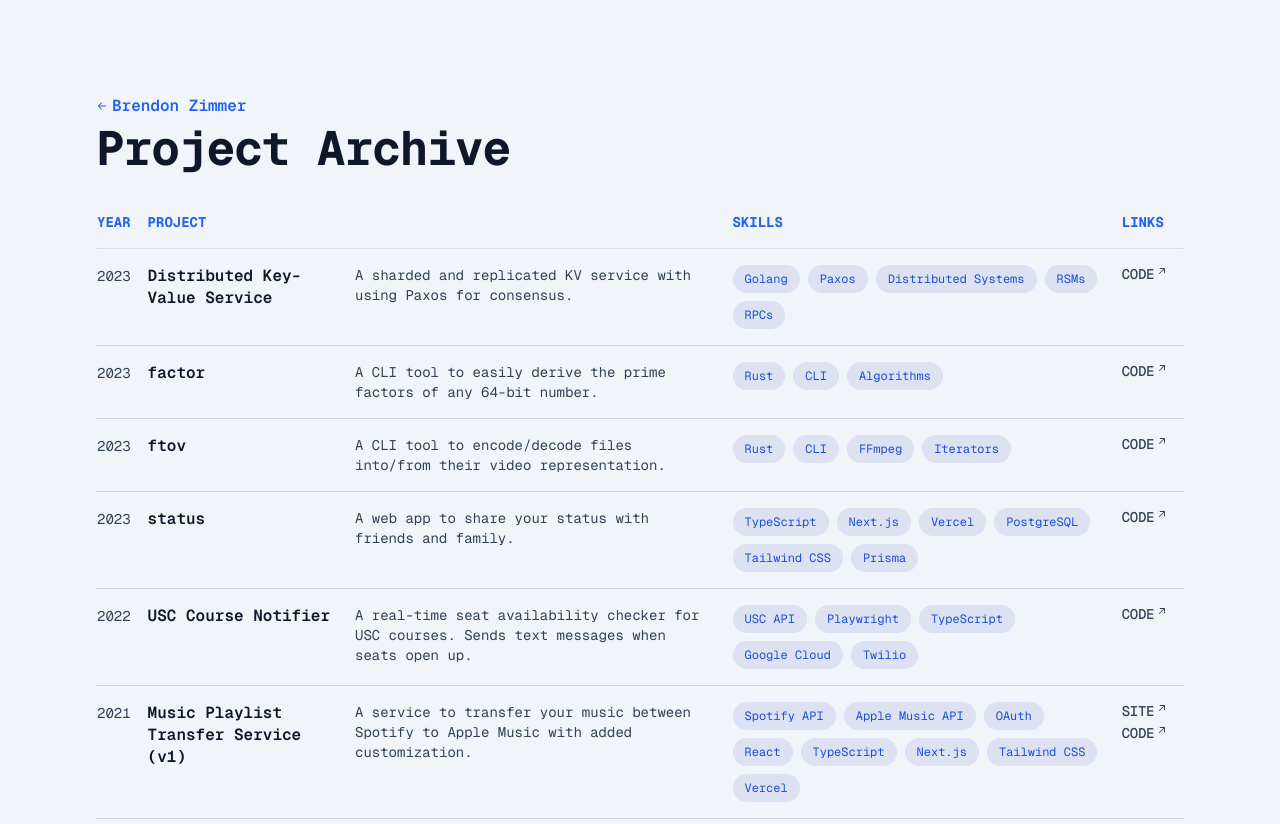
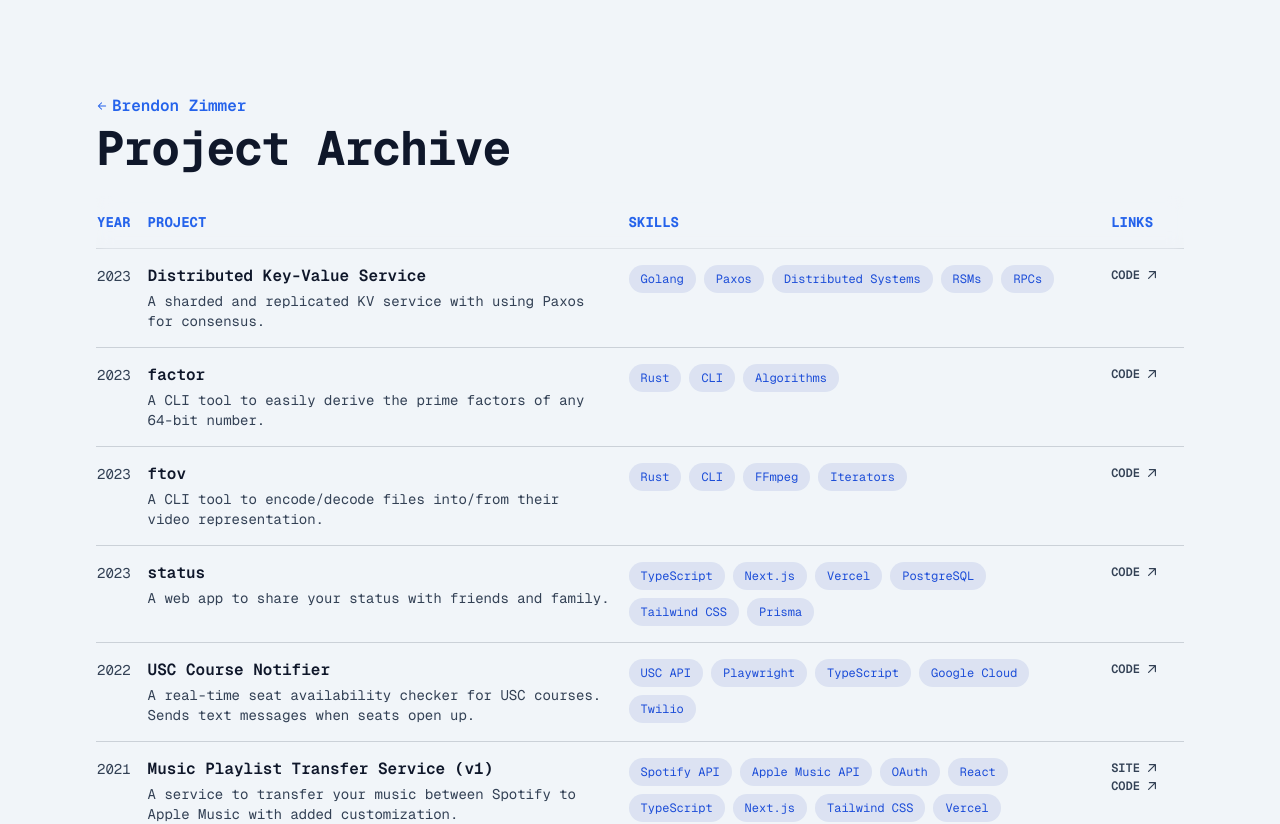
Before and after one commit to brendonzimmer/site, a Next.js app: page /projects in a window 1280 px wide. Shown: the top 824 px of the page. Built offline with nearby package versions, Linux system fonts and the light colour scheme.

Commit message:
improve accessibility

```diff
--- a/src/app/page.tsx
+++ b/src/app/page.tsx
@@ -41,7 +41,7 @@ const Me = () => (
 
 const About = () => (
   <section>
-    <Divider text="About" className="py-4" sticky />
+    <Divider as="h2" text="About" className="py-4" sticky />
     <div className="flex flex-col gap-4 pt-4">
       <p>
         I&apos;m a software engineer in Los Angeles. I&apos;m currently working
@@ -55,7 +55,7 @@ const About = () => (
 
 const Experiences = () => (
   <section>
-    <Divider text="Experience" className="py-4" sticky />
+    <Divider as="h2" text="Experience" className="py-4" sticky />
     <div className="flex flex-col gap-8 pt-4 lg:gap-12">
       <ol className="flex flex-col gap-8 lg:gap-12">
         {experiences.map((experience) => (
@@ -78,7 +78,7 @@ const Experiences = () => (
 
 const Projects = () => (
   <section>
-    <Divider text="Projects" className="py-4" sticky />
+    <Divider as="h2" text="Projects" className="py-4" sticky />
     <div className="flex flex-col gap-8 pt-4 lg:gap-12">
       <ol className="flex flex-col gap-8 lg:gap-12">
         {projects
--- a/src/app/projects/page.tsx
+++ b/src/app/projects/page.tsx
@@ -1,5 +1,5 @@
+import { Links, Tags } from "@/components/item";
 import { BlockLink } from "@/components/link";
-import { Tags } from "@/components/item";
 import { projects } from "@/data";
 
 export default function Projects() {
@@ -21,63 +21,52 @@ export default function Projects() {
       <table className="mt-4 text-left">
         <thead className="sticky top-0 z-10 border-b border-auto/20 bg-auto--/75 px-6 py-5 backdrop-blur">
           <tr className="text-sm font-semibold uppercase text-clr *:py-4">
-            <th className="xs:hidden sm:table-cell">Year</th>
+            <th>Year</th>
             <th>Project</th>
-            <th className="xs:table-cell hidden"></th>
             <th className="hidden sm:table-cell">Skills</th>
-            <th>Links</th>
+            <th className="hidden sm:table-cell">Links</th>
           </tr>
         </thead>
         <tbody>
           {Array.from(projects)
             .sort((a, b) => b.year - a.year)
-            .map((p) => (
+            .map((p) => {
+              const links = [
+                ...(p.blogID
+                  ? [{ name: "Blog", url: `/blog/${p.blogID}` }]
+                  : []),
+                ...(p.links ?? []),
+              ];
+              return (
                 <tr
                   key={p.title}
                   className="border-b border-auto/20 text-sm *:py-4 *:pr-4 *:align-top last:border-none"
                 >
-                <td className="xs:hidden translate-y-px sm:table-cell">
-                  {p.year}
+                  <td className="translate-y-px">{p.year}</td>
+                  <td className="flex flex-col gap-1">
+                    <h2 className="text-base font-semibold leading-snug text-auto+">
+                      {p.title}
+                    </h2>
+                    <p className="text-pretty">{p.description}</p>
+                    <div className="sm:hidden">
+                      <Links links={links} title={p.title} />
+                    </div>
                   </td>
-                <td className="text-base font-semibold leading-snug text-auto+">
-                  {p.title}
-                  {p.blogID && (
-                    <BlockLink
-                      text="Blog"
-                      href={`/blog/${p.blogID}`}
-                      underline={false}
-                      icon="right"
-                      className="xs:block hidden pt-2 text-xs font-medium uppercase text-clr"
-                    />
-                  )}
-                </td>
-                <td className="xs:table-cell hidden">{p.description}</td>
                   <td className="hidden sm:table-cell">
                     {p.skills && <Tags tags={p.skills} />}
                   </td>
-                <td>
-                  {p.blogID && (
-                    <BlockLink
-                      text="Blog"
-                      href={`/blog/${p.blogID}`}
-                      underline={false}
-                      className="xs:hidden block whitespace-nowrap font-medium uppercase leading-tight tracking-tight text-auto hover:text-clr focus-visible:text-clr"
+                  <td className="hidden sm:table-cell">
+                    <Links
+                      links={links}
+                      title={p.title}
+                      forceColumn
+                      icon="arrow-out"
+                      className="text-auto"
                     />
-                  )}
-                  {p.links?.map(({ name, url }) => (
-                    <BlockLink
-                      text={name}
-                      target="_blank"
-                      key={name}
-                      href={url}
-                      underline={false}
-                      ariaLabel={`${name} link for ${p.title}`}
-                      className="group/link flex w-fit items-center font-medium uppercase leading-tight tracking-tight text-auto hover:text-clr focus-visible:text-clr"
-                    />
-                  ))}
                   </td>
                 </tr>
-            ))}
+              );
+            })}
         </tbody>
       </table>
     </div>
--- a/src/components/divider.tsx
+++ b/src/components/divider.tsx
@@ -2,15 +2,18 @@ import { cn } from "@/utils";
 
 export function Divider({
   text,
+  as,
   className,
   pt,
   sticky,
 }: {
   text: string;
+  as: "h1" | "h2" | "h3" | "h4" | "h5" | "h6" | "p";
   pt?: `${string}-${number}`;
   className?: string;
   sticky?: boolean;
 }) {
+  const As = as;
   return (
     <div
       className={cn(
@@ -21,9 +24,9 @@ export function Divider({
       )}
     >
       <div className="w-full grow border-[0.5px] border-auto" />
-      <span className="shrink px-4 text-sm font-semibold uppercase text-clr">
+      <As className="shrink px-4 text-sm font-semibold uppercase text-clr">
         {text}
-      </span>
+      </As>
       <div className="w-full grow border-[0.5px] border-auto" />
     </div>
   );
--- a/src/components/item.tsx
+++ b/src/components/item.tsx
@@ -106,12 +106,12 @@ export function Project({
 }: Project) {
   links = [
     ...(blogID ? [{ name: "Blog", url: `/blog/${blogID}` }] : []),
-    ...(links?.length ? links : []),
+    ...(links ?? []),
   ];
 
   return (
     <Item
-      side={links?.length ? <Links items={links} title={title} /> : <div />}
+      side={links?.length ? <Links links={links} title={title} /> : <div />}
       title={<h3 className="font-medium leading-tight text-auto+">{title}</h3>}
       desc={description}
       tags={skills}
@@ -120,32 +120,42 @@ export function Project({
 }
 
 export function Links({
-  items,
+  links,
   title,
+  icon = "link",
   forceColumn = false,
   className,
 }: {
-  items: NonNullable<Project["links"]>;
+  links: NonNullable<Project["links"]>;
   title: string;
   forceColumn?: boolean;
+  icon?: "link" | "arrow-out";
   className?: string;
 }) {
   return (
     <div
       className={cn(
-        "flex gap-2 pb-1 text-xs font-semibold uppercase lg:mt-0.5 lg:flex-col lg:gap-0.5 lg:pb-0 lg:pr-2",
+        "flex gap-2.5 pb-1 text-xs font-semibold uppercase lg:mt-0.5 lg:flex-col lg:gap-0.5 lg:pb-0 lg:pr-2",
         forceColumn && "flex-col",
       )}
     >
-      {items.map(({ name, url }) => (
+      {links.map(({ name, url }) => (
         <InlineLink
           key={name}
+          target={name === "Blog" ? "_self" : "_blank"}
           href={url}
-          className={cn("flex items-center gap-1 text-clr", className)}
+          className={cn(
+            "flex items-center gap-1 text-clr",
+            icon === "arrow-out" && "group/link",
+            className,
+          )}
           ariaLabel={`${name} link for ${title}`}
         >
-          <LinkIcon className="size-4" />
+          {icon === "link" && <LinkIcon />}
           {name}
+          {icon === "arrow-out" && (
+            <ArrowOutIcon className="inline-block transition-transform group-hover/link:-translate-y-0.5 group-hover/link:translate-x-0.5 group-focus-visible/link:-translate-y-0.5 group-focus-visible/link:translate-x-0.5 motion-reduce:transition-none" />
+          )}
         </InlineLink>
       ))}
     </div>
--- a/src/components/link.tsx
+++ b/src/components/link.tsx
@@ -4,19 +4,21 @@ import Link from "next/link";
 
 export function InlineLink({
   href,
+  target,
+  ariaLabel,
+  className,
   children,
-  className,
-  ariaLabel,
 }: {
   href: string;
+  target?: React.HTMLAttributeAnchorTarget;
+  ariaLabel?: string;
+  className?: string;
   children: React.ReactNode;
-  className?: string;
-  ariaLabel?: string;
 }) {
   return (
     <Link
       href={href}
-      target="_blank"
+      target={target ?? "_blank"}
       className={cn(
         "font-semibold text-auto+ transition-colors duration-150 ease-linear hover:text-clr focus-visible:text-clr",
         className,
```
Lines whose indentation alone changed are shown as unchanged.
